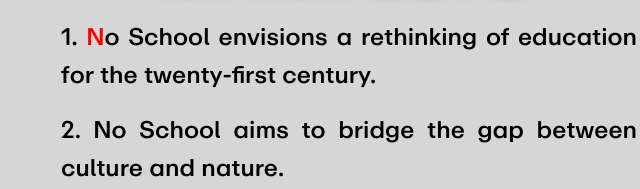
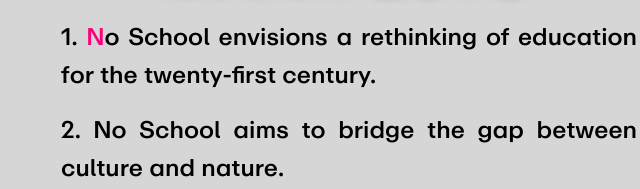
Before and after one commit to HannaBialas/Hanna_NoSchoolManifesto, a plain HTML site: page subpages/landingPage.html in a window 1280 px wide. In both pictures the pointer is over the element 378 px from the left and 223 px from the top of the page. Shown: the part 187-376 px from the top of the page, 283-923 px from the left. Drawn offline with Linux system fonts and the light colour scheme; files whose address does not match are found by name.

Commit message:
first commit

```diff
--- a/assets/css/style.css
+++ b/assets/css/style.css
@@ -83,7 +83,7 @@ overflow-y: auto;
 }
 
 .landing-text p span:hover {
-  color: red;
+  color: rgb(255, 0, 123);
 }
 
 
```
